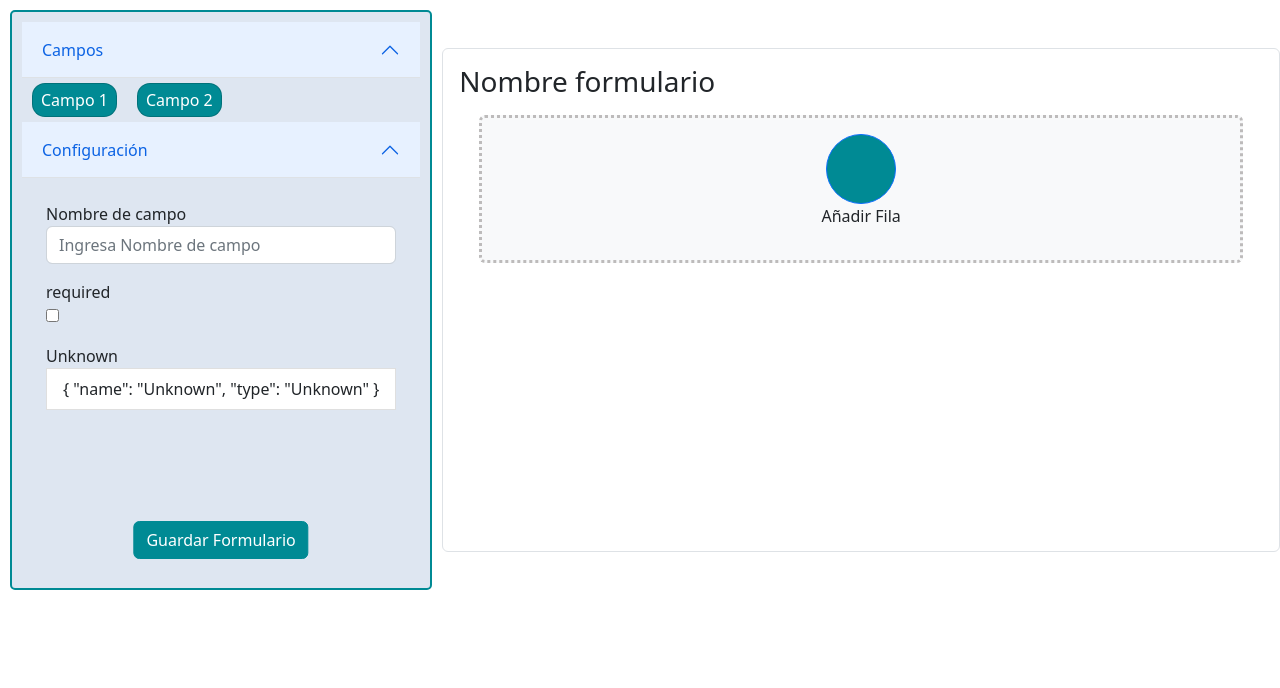
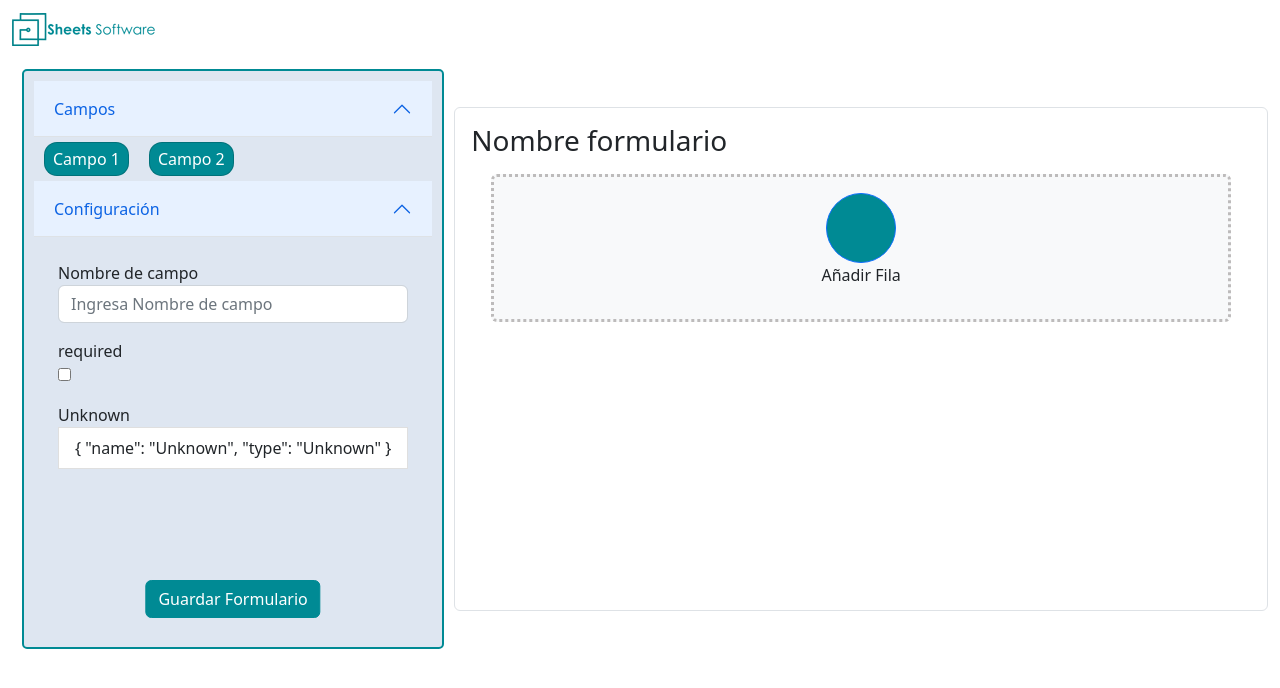
Before and after one commit to CoderhubSpA/sheets_form_builder_ui, a Vue app: page / in a window 1280 px wide. Shown: the top 688 px of the page. Built offline with nearby package versions, Linux system fonts and the light colour scheme; some icons are missing.

Commit message:
Adición de un navbar superior simple

```diff
--- a/src/App.vue
+++ b/src/App.vue
@@ -1,8 +1,11 @@
 <template>
-  <div id="app" style="min-height: 600px;" class="d-flex flex-row">
-    <ToolboxComponent></ToolboxComponent>
-    <FormComponent/>
-  </div>
+  <div class="container-fluid">
+   <NavbarComponent/>
+    <div id="app" style="min-height: 600px;" class="d-flex flex-row">
+      <ToolboxComponent></ToolboxComponent>
+      <FormComponent/>
+    </div>
+</div>
 </template>
 
 <script>
@@ -10,10 +13,11 @@
 // import Row from './components/Row.vue';
 import FormComponent from './components/FormComponent.vue'
 import ToolboxComponent from './components/Toolbox/ToolboxComponent.vue'
+import NavbarComponent from './components/Navbar.vue';
 
 export default {
     name: "App",
-    components: { FormComponent, ToolboxComponent }
+    components: { FormComponent, ToolboxComponent, NavbarComponent }
 }
 
 </script>
--- /dev/null
+++ b/src/components/Navbar.vue
@@ -0,0 +1,16 @@
+<template>
+    <div>
+        <b-navbar variant="faded" type="dark">
+            <b-navbar-brand href="#">
+            <img src="../assets/logo_sm.png" alt="SheetsSoftware">
+            </b-navbar-brand>
+        </b-navbar>
+    </div>
+</template>
+
+<script>
+
+export default {
+    name: "Navbar"
+}
+</script>
```
Also changed, not shown: src/assets/logo_sm.png (added), 1 other file (tests, documents, lock files or other folders).
